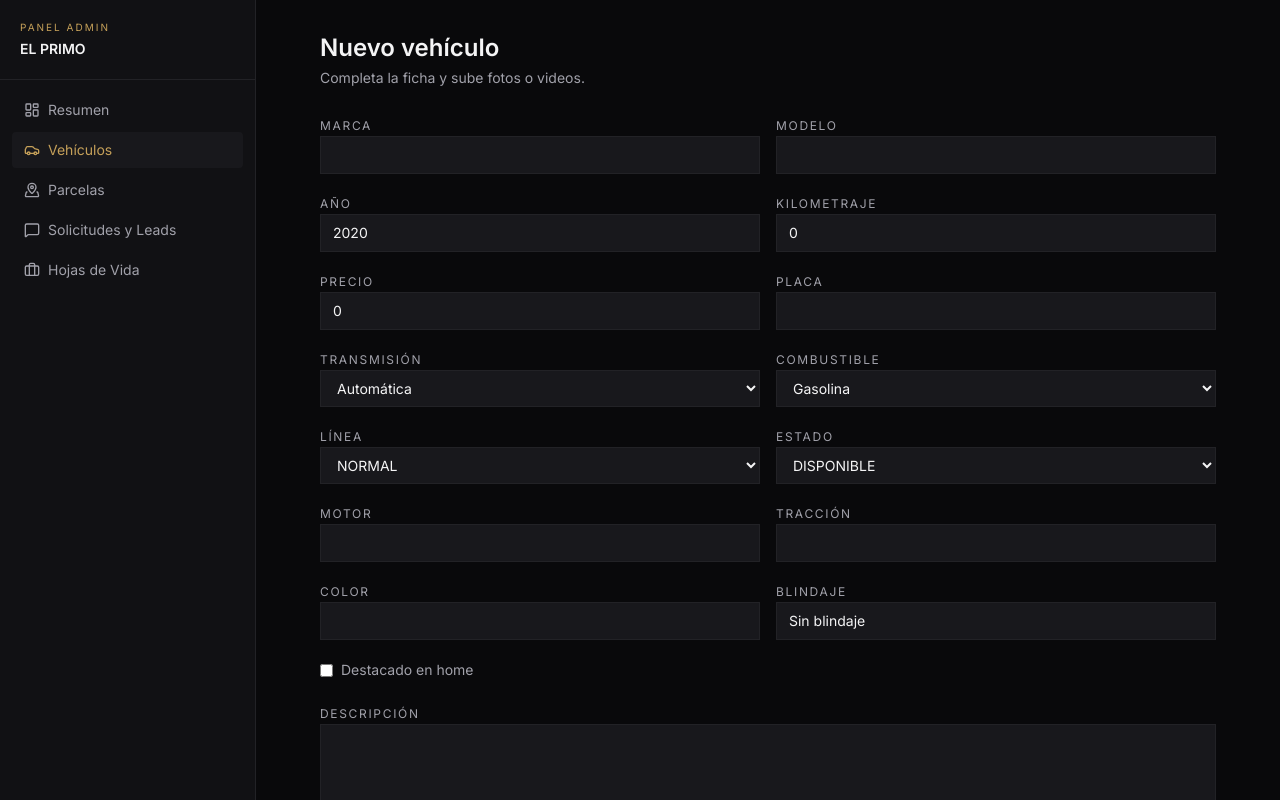
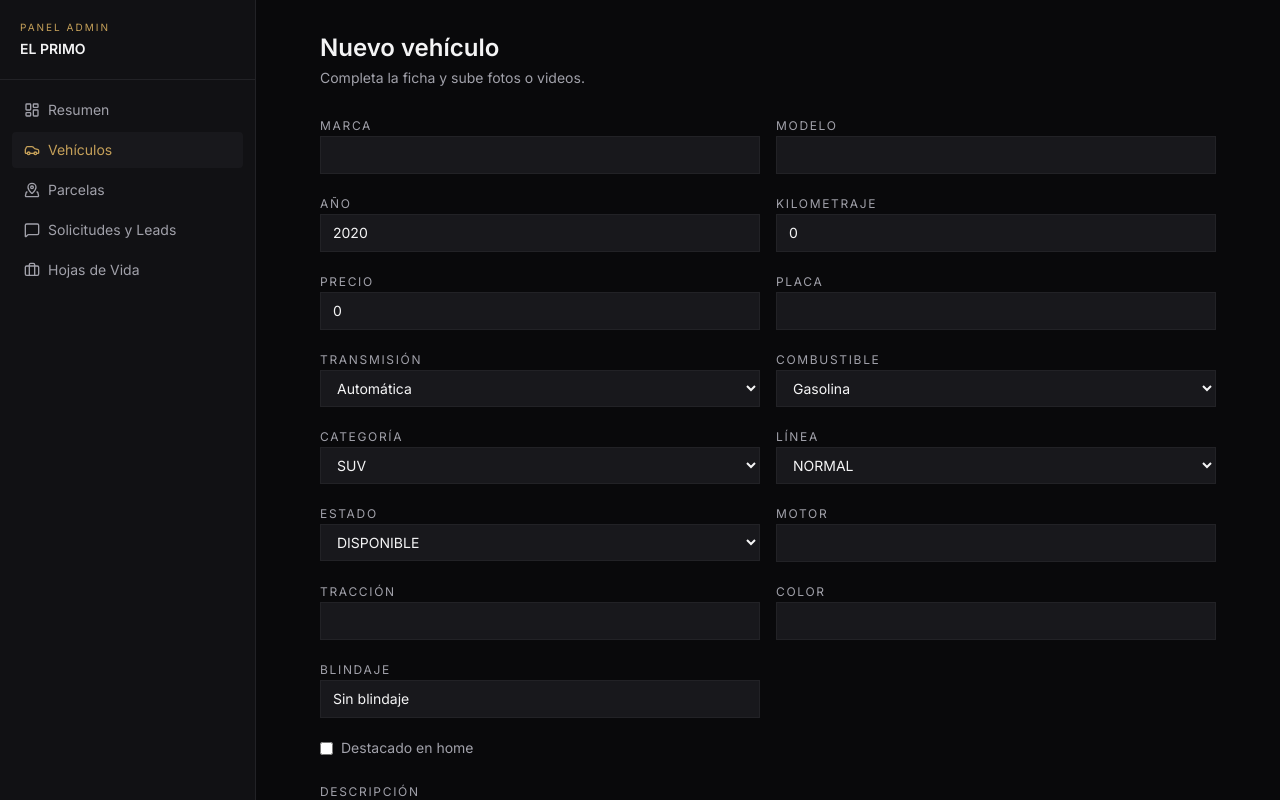
Before and after one commit to DLeonardoG/Compraventa-el-primo, a Next.js app: page /admin/vehiculos/nuevo in a window 1280 px wide. Shown: the top 800 px of the page. Built offline with nearby package versions, Linux system fonts and the light colour scheme.

Commit message:
feat: let admins set the vehicle body category
The showroom form and save action persist the body type together with the rest of the unit.

Co-authored-by: Cursor <cursoragent@cursor.com>

```diff
--- a/src/app/admin/actions.ts
+++ b/src/app/admin/actions.ts
@@ -15,6 +15,7 @@ import { deleteObjects } from "@/lib/storage";
 import type {
   InventoryStatus,
   MediaItem,
+  VehicleCategory,
   VehicleLine,
 } from "@/types/inventory";
 
@@ -130,6 +131,7 @@ export async function saveVehicle(input: {
   placa: string;
   blindaje: string;
   precio: number;
+  categoria: VehicleCategory;
   linea: VehicleLine;
   estado: InventoryStatus;
   destacado: boolean;
@@ -162,6 +164,7 @@ export async function saveVehicle(input: {
       placa: input.placa.trim(),
       blindaje: input.blindaje.trim() || "Sin blindaje",
       precio: input.precio,
+      categoria: input.categoria,
       linea: input.linea,
       estado: input.estado,
       destacado: input.destacado,
--- a/src/components/admin/VehicleForm.tsx
+++ b/src/components/admin/VehicleForm.tsx
@@ -10,9 +10,12 @@ import {
 import type {
   InventoryStatus,
   Vehicle,
+  VehicleCategory,
   VehicleLine,
 } from "@/types/inventory";
+import { categoryLabel } from "@/lib/labels";
 
+const categories: VehicleCategory[] = ["SUV", "Automovil", "Pickup"];
 const lines: VehicleLine[] = ["NORMAL", "PRESTIGE", "IMPORTACION"];
 const statuses: InventoryStatus[] = ["DISPONIBLE", "RESERVADO", "VENDIDO"];
 
@@ -46,6 +49,7 @@ export function VehicleForm({ vehicle }: VehicleFormProps) {
       placa: String(form.get("placa") || ""),
       blindaje: String(form.get("blindaje") || "Sin blindaje"),
       precio: Number(form.get("precio") || 0),
+      categoria: String(form.get("categoria") || "SUV") as VehicleCategory,
       linea: String(form.get("linea") || "NORMAL") as VehicleLine,
       estado: String(form.get("estado") || "DISPONIBLE") as InventoryStatus,
       destacado,
@@ -88,6 +92,15 @@ export function VehicleForm({ vehicle }: VehicleFormProps) {
           label="Combustible"
           defaultValue={vehicle?.combustible ?? "Gasolina"}
           options={["Gasolina", "Diésel", "Híbrido", "Eléctrico"]}
+        />
+        <Select
+          name="categoria"
+          label="Categoría"
+          defaultValue={vehicle?.categoria ?? "SUV"}
+          options={categories.map((item) => ({
+            value: item,
+            label: categoryLabel(item),
+          }))}
         />
         <Select name="linea" label="Línea" defaultValue={vehicle?.linea ?? "NORMAL"} options={lines} />
         <Select name="estado" label="Estado" defaultValue={vehicle?.estado ?? "DISPONIBLE"} options={statuses} />
@@ -177,7 +190,7 @@ function Select({
   name: string;
   label: string;
   defaultValue: string;
-  options: string[];
+  options: Array<string | { value: string; label: string }>;
 }) {
   return (
     <label className="block space-y-1.5">
@@ -189,11 +202,15 @@ function Select({
         defaultValue={defaultValue}
         className="w-full border border-border bg-elevated px-3 py-2 text-sm outline-none focus:border-accent"
       >
-        {options.map((option) => (
-          <option key={option} value={option}>
-            {option}
-          </option>
-        ))}
+        {options.map((option) => {
+          const value = typeof option === "string" ? option : option.value;
+          const text = typeof option === "string" ? option : option.label;
+          return (
+            <option key={value} value={value}>
+              {text}
+            </option>
+          );
+        })}
       </select>
     </label>
   );
```
